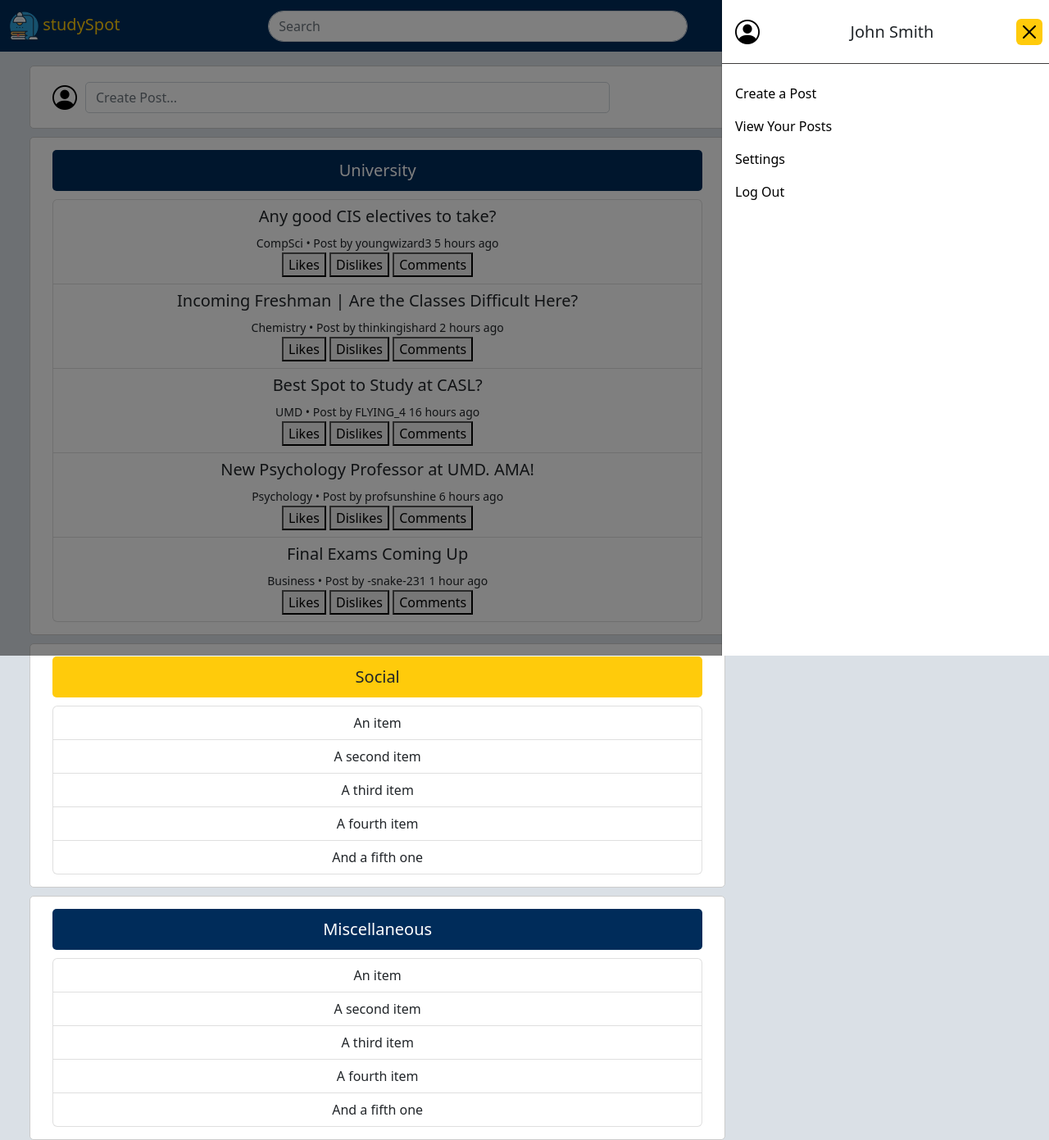
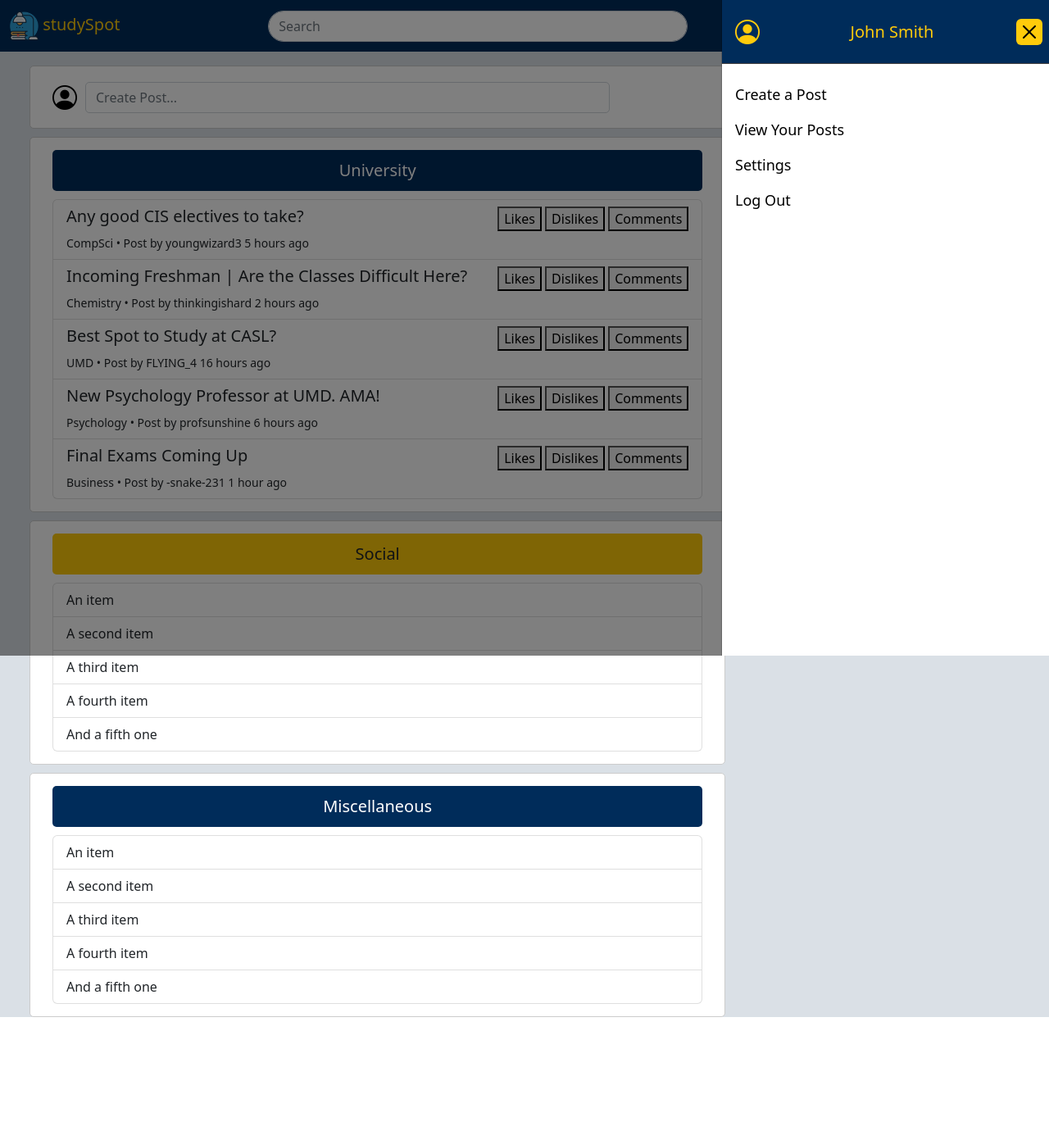
Before and after one commit to ashra-f/studyspot, a PHP site: page /html/index.html in a window 1280 px wide, after a click that opens the changed part. Shown: the whole page at 82% size. After the commit the page ends 1241 px from the top, so only its background shows below. Run offline with PHP 8.4, Linux system fonts and the light colour scheme; some libraries are stand-ins or nearby versions.

Commit message:
Add forum body styling

```diff
--- a/frontend/css/styles.css
+++ b/frontend/css/styles.css
@@ -58,7 +58,7 @@ body {
     background-color: #FFFFFF;
 }
 
-.misc-wrapper, .uni-wrapper, .social-wrapper {
+.misc-header, .uni-header, .social-header {
     text-align: center;
 }
 
@@ -154,3 +154,22 @@ a:link,  a:visited, a:hover{
 .navbar {
     background-color: #002c5a;
 }
+
+.list-group-item {
+    display: flex;
+    flex-direction: row;
+    justify-content: space-between;
+}
+
+.offcanvas-header {
+    background-color: #002c5a;
+}
+
+#offcanvasNavbarLabel, .offcanvas-header > .bi-person-circle {
+    color: #ffcb0b;
+}
+
+.navbar-nav > .nav-item {
+    color: #002c5a;
+    font-size: 18px;
+}
```
